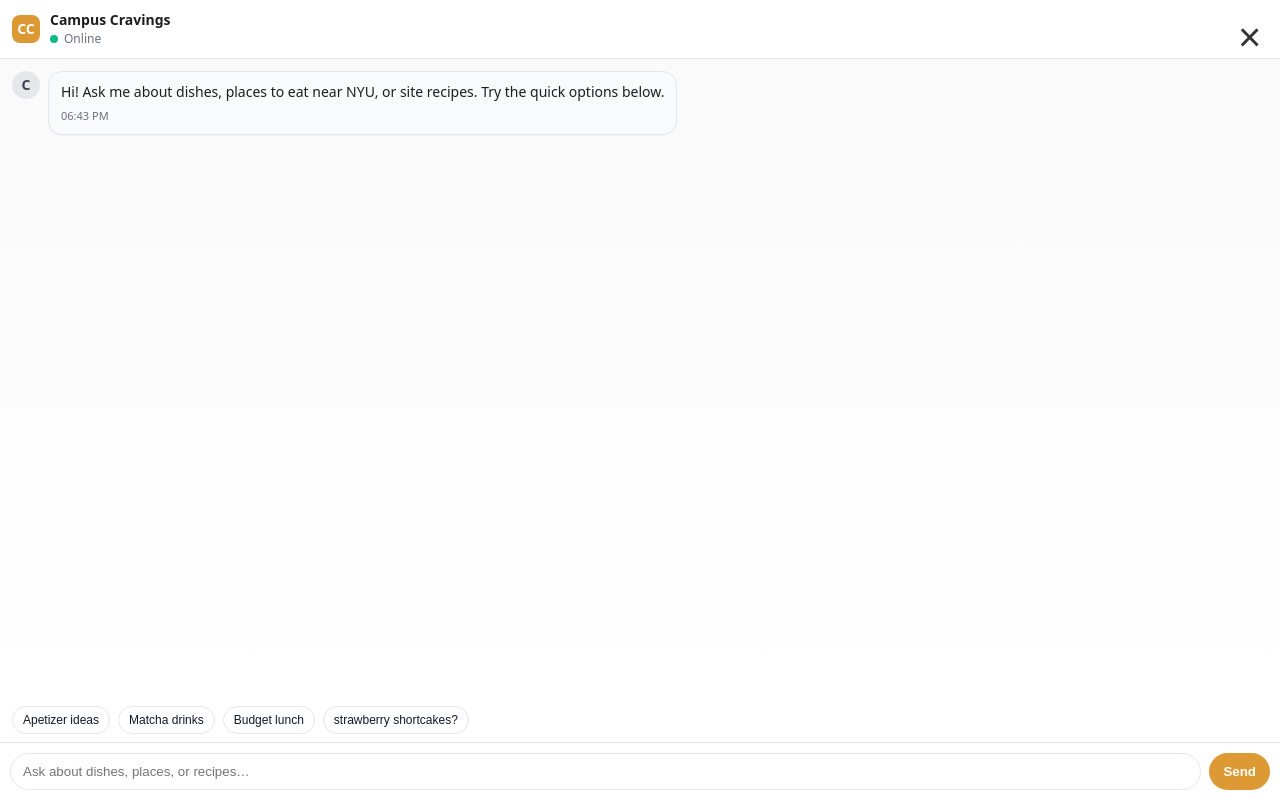
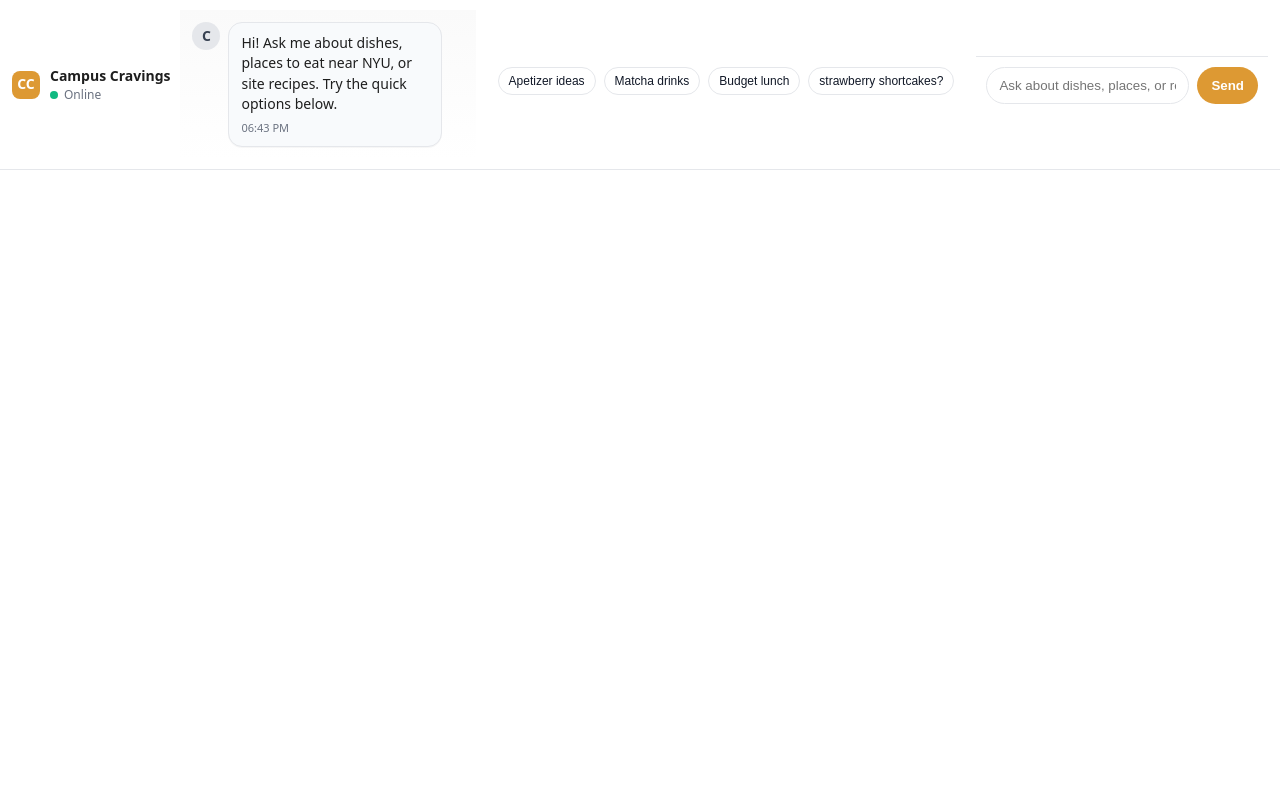
Before and after one commit to Amyliu2003/chatbotsf-for-NYU-wordpress, a website: page public/index.html in a window 1280 px wide. Drawn offline with Linux system fonts and the light colour scheme.

Commit message:
modify bots 2.0

```diff
--- a/public/index.html
+++ b/public/index.html
@@ -87,9 +87,6 @@
       <div class="title">Campus Cravings</div>
       <div class="status"><span class="dot" aria-hidden="true"></span><span>Online</span></div>
     </div>
-    <button id="chat-close" class="icon-btn close" aria-label="Close chat" title="Close" style="color:#333;background:transparent; border-radius:50%;width:24px;height:24px;cursor:pointer;font-size:40px;font-weight:100;border:none;line-height:1;padding:0px 30px;">×</button>
-  </div>
-
   <div id="log" class="wrap" aria-live="polite" aria-relevant="additions"></div>
 
   <div class="quick" id="quick">
```
